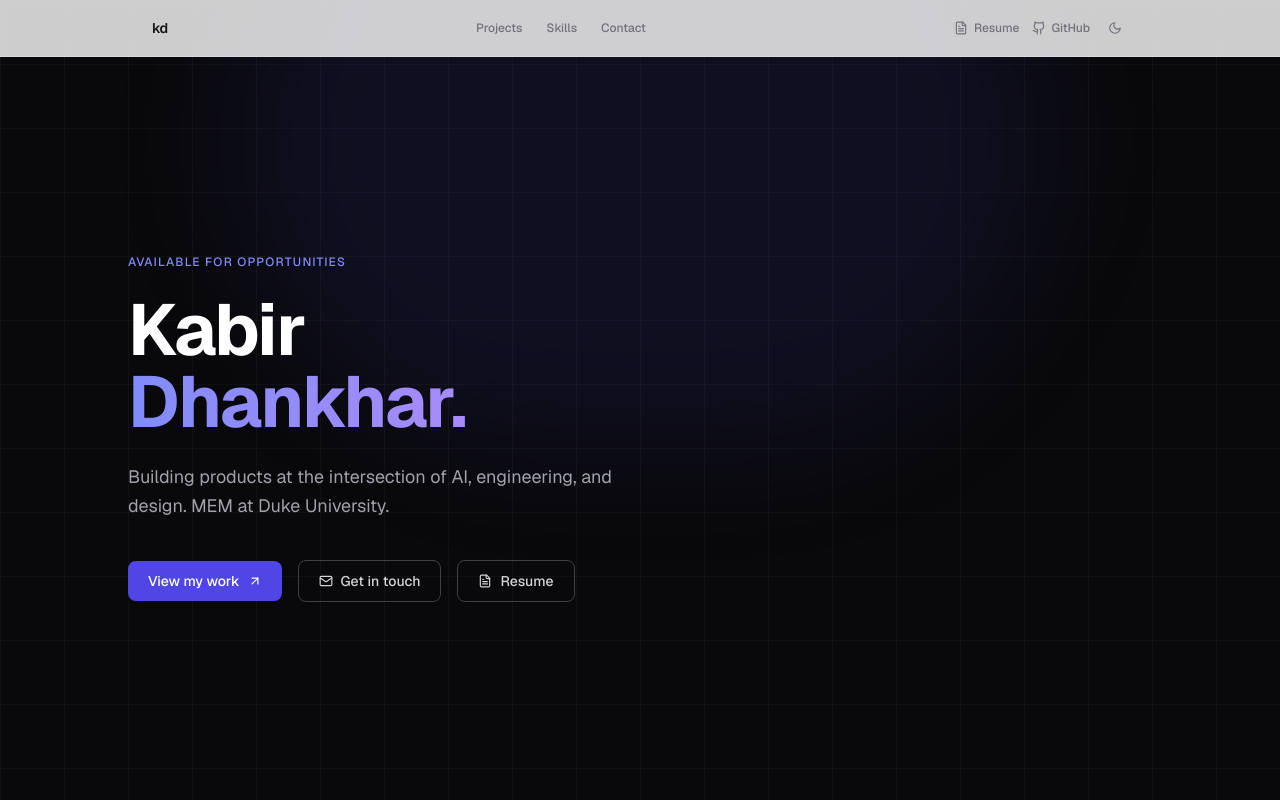
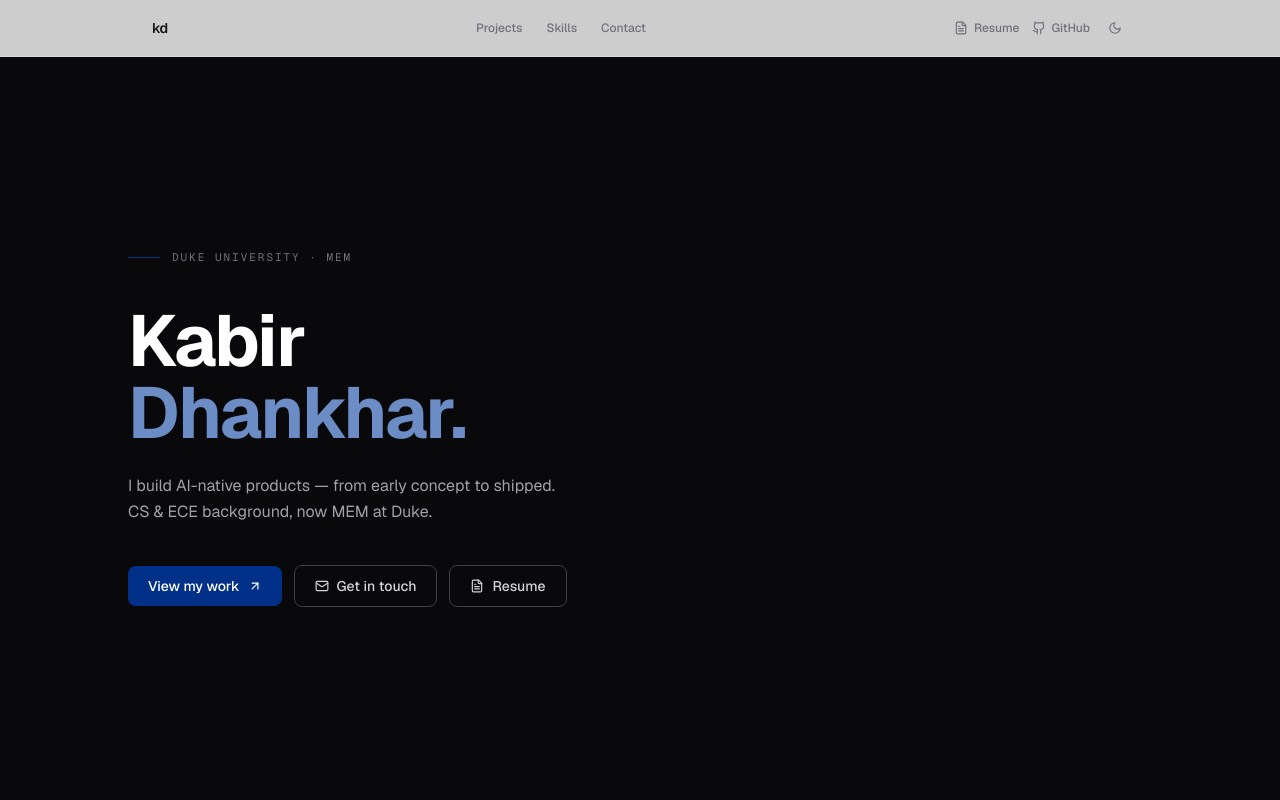
Before and after one commit to kabirdhankhar99-jpg/kabirdhankhar99-jpg.github.io, a Next.js app: page / in a window 1280 px wide. Shown: the top 800 px of the page. Built offline with nearby package versions, Linux system fonts and the light colour scheme.

Commit message:
Update styles for selection and enhance Hero component with Duke theme colors

```diff
--- a/app/globals.css
+++ b/app/globals.css
@@ -28,11 +28,11 @@ body {
 }
 
 ::selection {
-  background-color: #c7d2fe;
-  color: #1e1b4b;
+  background-color: #003087;
+  color: #ffffff;
 }
 
 .dark ::selection {
-  background-color: #3730a3;
-  color: #e0e7ff;
+  background-color: #6B8CC5;
+  color: #09090b;
 }
--- a/app/page.tsx
+++ b/app/page.tsx
@@ -85,37 +85,29 @@ function Nav() {
 
 function Hero() {
   return (
-    <section className="relative flex flex-col justify-center min-h-screen px-6 pt-14 overflow-hidden bg-zinc-950">
-      {/* subtle grid */}
-      <div
-        aria-hidden
-        className="pointer-events-none absolute inset-0 bg-[linear-gradient(to_right,#ffffff08_1px,transparent_1px),linear-gradient(to_bottom,#ffffff08_1px,transparent_1px)] bg-[size:64px_64px]"
-      />
-      {/* glow */}
-      <div
-        aria-hidden
-        className="pointer-events-none absolute -top-40 left-1/2 -translate-x-1/2 w-[800px] h-[600px] rounded-full bg-indigo-600/10 blur-3xl"
-      />
+    <section className="flex flex-col justify-center min-h-screen px-6 pt-14 bg-zinc-950">
+      <div className="max-w-5xl mx-auto w-full">
+        <div className="flex items-center gap-3 mb-10">
+          <span className="h-px w-8 bg-duke-700" />
+          <span className="font-mono text-[11px] text-zinc-500 tracking-[0.18em] uppercase">
+            Duke University · MEM
+          </span>
+        </div>
 
-      <div className="relative max-w-5xl mx-auto w-full">
-        <p className="text-xs font-medium text-indigo-400 uppercase tracking-widest mb-6">
-          Available for opportunities
+        <h1 className="text-5xl sm:text-7xl font-bold tracking-tight leading-[0.95] mb-6">
+          <span className="block text-white">Kabir</span>
+          <span className="text-duke-300">Dhankhar.</span>
+        </h1>
+
+        <p className="text-base text-zinc-400 max-w-md leading-relaxed mb-10">
+          I build AI-native products — from early concept to shipped.
+          CS &amp; ECE background, now MEM at Duke.
         </p>
-        <h1 className="text-5xl sm:text-7xl font-bold text-white tracking-tight leading-none mb-6">
-          Kabir
-          <br />
-          <span className="text-transparent bg-clip-text bg-gradient-to-r from-indigo-400 to-violet-400">
-            Dhankhar.
-          </span>
-        </h1>
-        <p className="text-lg text-zinc-400 max-w-lg leading-relaxed mb-10">
-          Building products at the intersection of AI, engineering, and design.
-          MEM at Duke University.
-        </p>
-        <div className="flex items-center gap-4 flex-wrap">
+
+        <div className="flex items-center gap-3 flex-wrap">
           <a
             href="#projects"
-            className="inline-flex items-center gap-2 px-5 py-2.5 rounded-lg bg-indigo-600 hover:bg-indigo-500 text-white text-sm font-medium transition-colors"
+            className="inline-flex items-center gap-2 px-5 py-2.5 rounded-lg bg-duke-700 hover:bg-duke-600 text-white text-sm font-medium transition-colors"
           >
             View my work
             <ArrowUpRight size={14} />
@@ -166,7 +158,7 @@ function Projects() {
                 {project.icons.map((Icon, i) => (
                   <div
                     key={i}
-                    className="p-2 rounded-lg bg-indigo-50 dark:bg-indigo-950/50 text-indigo-600 dark:text-indigo-400"
+                    className="p-2 rounded-lg bg-duke-50 dark:bg-zinc-800 text-duke-700 dark:text-duke-300"
                   >
                     <Icon size={15} />
                   </div>
@@ -208,7 +200,7 @@ function Projects() {
                     href={project.live}
                     target="_blank"
                     rel="noopener noreferrer"
-                    className="inline-flex items-center gap-1.5 text-xs text-indigo-600 dark:text-indigo-400 hover:text-indigo-800 dark:hover:text-indigo-300 transition-colors font-medium"
+                    className="inline-flex items-center gap-1.5 text-xs text-duke-700 dark:text-duke-300 hover:text-duke-800 dark:hover:text-duke-600 transition-colors font-medium"
                   >
                     <ExternalLink size={13} />
                     Live demo
@@ -297,7 +289,7 @@ function Contact() {
         <div className="flex flex-wrap gap-4">
           <a
             href="mailto:kabir.dhankhar@duke.edu"
-            className="inline-flex items-center gap-2 px-5 py-2.5 rounded-lg bg-indigo-600 hover:bg-indigo-500 text-white text-sm font-medium transition-colors"
+            className="inline-flex items-center gap-2 px-5 py-2.5 rounded-lg bg-duke-700 hover:bg-duke-600 text-white text-sm font-medium transition-colors"
           >
             <Mail size={14} />
             kabir.dhankhar@duke.edu
@@ -324,7 +316,7 @@ function Footer() {
     <footer className="border-t border-zinc-200 dark:border-zinc-800 px-6 py-6">
       <div className="max-w-5xl mx-auto flex items-center justify-between flex-wrap gap-2">
         <span className="text-xs text-zinc-400 dark:text-zinc-600">
-          © 2025 Kabir Dhankhar
+          © 2026 Kabir Dhankhar
         </span>
         <span className="text-xs text-zinc-400 dark:text-zinc-600">
           Built with Next.js · Hosted on GitHub Pages
--- a/tailwind.config.js
+++ b/tailwind.config.js
@@ -11,6 +11,15 @@ module.exports = {
         sans: ["var(--font-geist-sans)", "system-ui", "-apple-system", "sans-serif"],
         mono: ["var(--font-geist-mono)", "monospace"],
       },
+      colors: {
+        duke: {
+          50:  "#EAF0F9",
+          300: "#6B8CC5",
+          600: "#0736A4",
+          700: "#003087",
+          800: "#002570",
+        },
+      },
     },
   },
   plugins: [],
```
